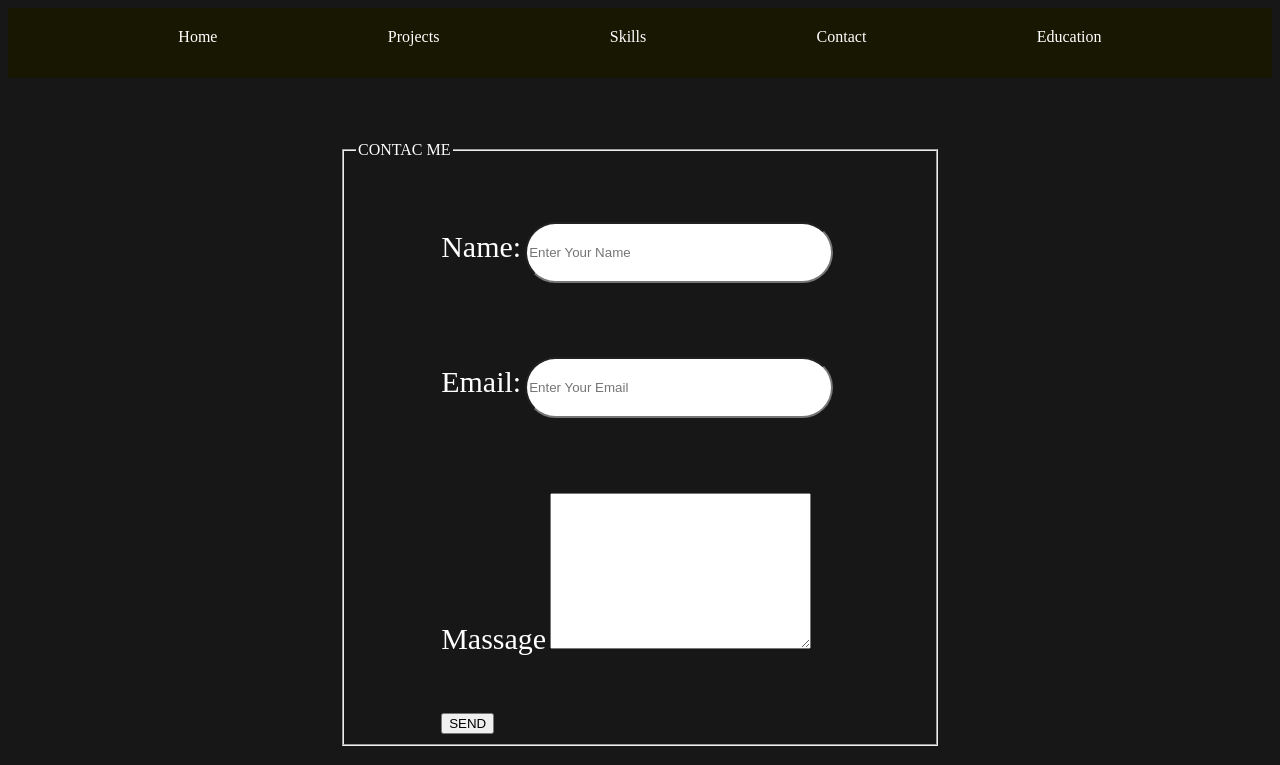
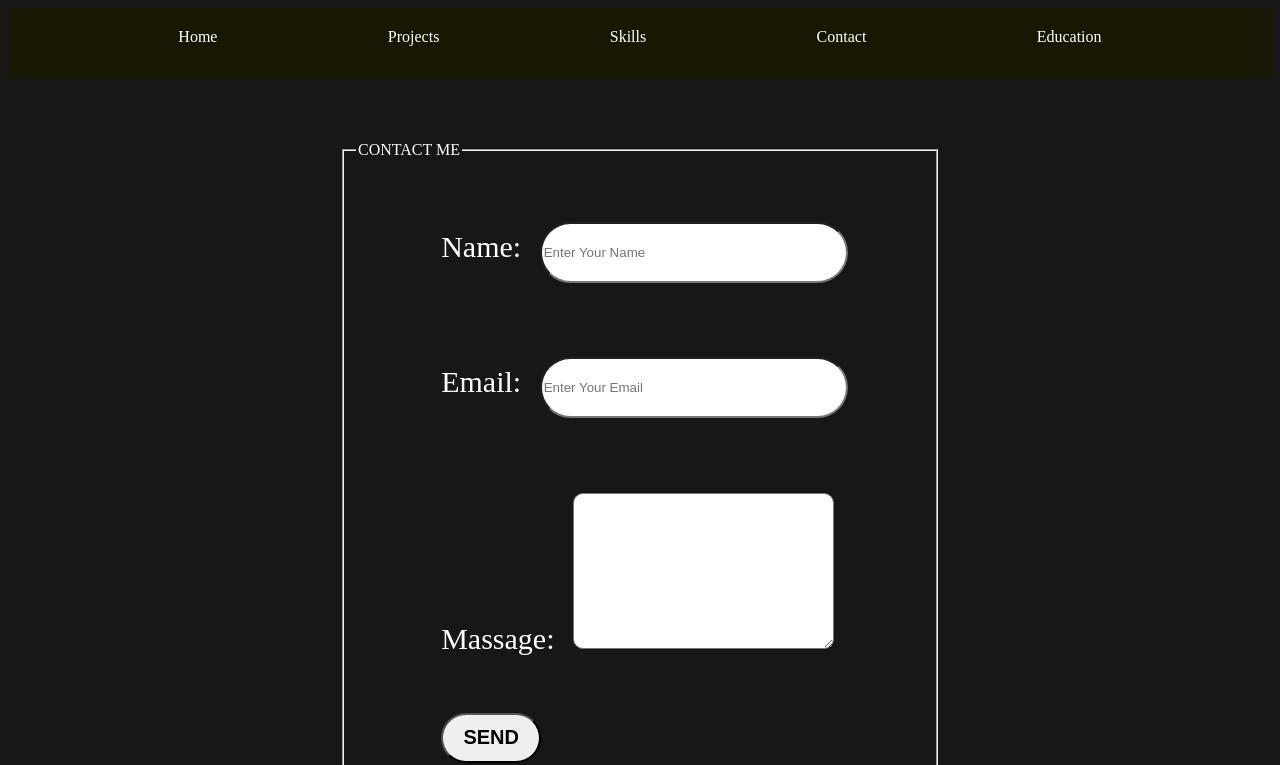
Before and after one commit to Usman-52/My-Porfolio-Website-, a plain HTML site: page Contact/contact.html in a window 1280 px wide. Shown: the top 765 px of the page. Drawn offline with Linux system fonts and the light colour scheme.

Commit message:
i add changes

```diff
--- a/Contact/contact.css
+++ b/Contact/contact.css
@@ -37,7 +37,7 @@ nav > a {
 
 form {
 width: 600px;
-height: 800pxpx;
+height: 800px;
 align-items: center;
 margin-left: auto;
 margin-right: auto;
@@ -54,10 +54,21 @@ padding-bottom: 2%;
   width: 300px;
   height: 55px;
   border-radius: 40px;
-  text-size-adjust: ;
+}
+
+.inputs >textarea{
+  border-radius: 10px;
 }
 
 .inputs > label{
   font-size: 30px;
+  margin-right: 3%;
   /* margin-top: 30%; */
 }
+.inputs > button{
+  width: 100px;
+  height: 50px;
+  border-radius: 40px;
+  font-size: 20px;
+  font-weight: bolder;
+}
--- a/Contact/contact.html
+++ b/Contact/contact.html
@@ -26,10 +26,10 @@
 
     <form>
       <fieldset>
-        <legend>CONTAC ME</legend>
+        <legend>CONTACT ME</legend>
         <div class="inputs">
           <label for="name">Name:</label>
-          <input type="text" name="name" id="name" placeholder="Enter Your Name">
+          <input type="text" name="name" id="name" placeholder="Enter Your Name" required="required">
         </div>
         <br>
         <div class="inputs">
@@ -38,7 +38,7 @@
         </div>
         <br>
         <div class="inputs">
-          <label for="Massage">Massage</label>
+          <label for="Massage">Massage:</label>
           <textarea name="Massage" id="Massage" cols="30" rows="10"></textarea>
         </div>
         <div class="inputs">
```
